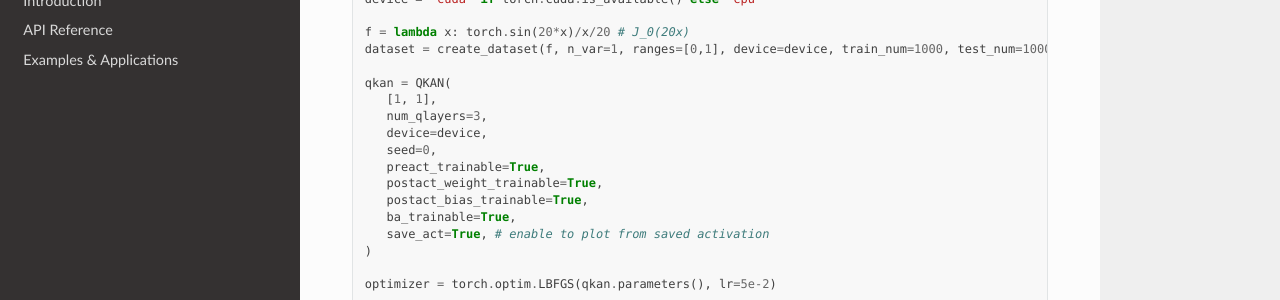
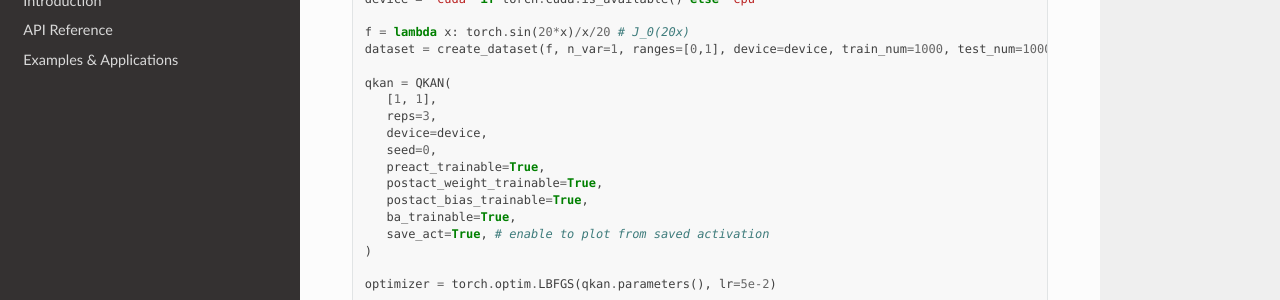
Before and after one commit to Jim137/qkan, a Sphinx documentation site: the page built from docs/index.rst, in a window 1280 px wide and 900 px high, scrolled down 948 px. Shown: the part 151-451 px from the top of the window. Built offline with Sphinx 7.4.7 and the Read the Docs theme 3.1.0, drawn with Linux system fonts in a browser that asks for light colours.

Commit message:
update docs

```diff
--- a/docs/index.rst
+++ b/docs/index.rst
@@ -58,7 +58,7 @@ Here's a minimal working example for function fitting using QKAN:
 
    qkan = QKAN(
       [1, 1],
-      num_qlayers=3,
+      reps=3,
       device=device,
       seed=0,
       preact_trainable=True,
```
Also changed, not shown: README.md (+1 -1 lines).
